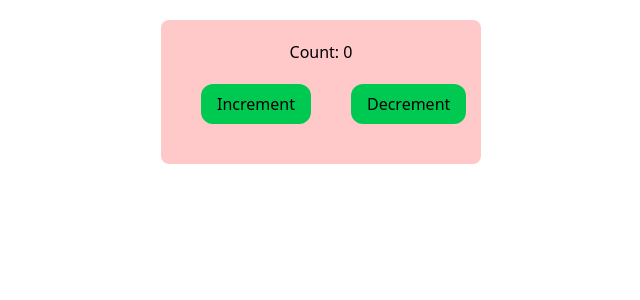
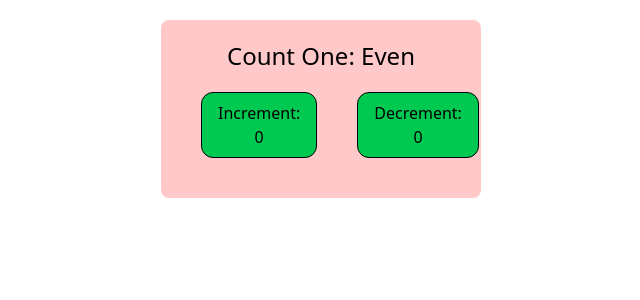
Before and after one commit to thezuraiz/my-react-learning, a React (Vite) app: page / in a window 1280 px wide. Shown: the top 300 px of the page, without its empty margins (319-959 px from the left). Built offline with nearby package versions, Linux system fonts and the light colour scheme.

Commit message:
Learn Use Memo

```diff
--- /dev/null
+++ b/src/hooks/useMemoHook.jsx
@@ -0,0 +1,41 @@
+import { useMemo, useState } from "react";
+
+const UseMemoHook = () => {
+  const [counterOne, setCounterOne] = useState(0);
+  const [counterTwo, setCounterTwo] = useState(0);
+  function increment() {
+    setCounterOne((prev) => prev + 1);
+  }
+
+  function decrement() {
+    setCounterTwo((e) => e - 1);
+  }
+
+  let isEven = useMemo(() => {
+    for (let i = 0; i < 900000000; i++) {}
+    return counterOne % 2 == 0;
+  }, [counterOne]);
+  return (
+    <div className="w-1/4 mx-auto bg-red-200 m-5 p-5 rounded-lg">
+      <h3 className="font-medium text-center text-2xl">
+        Count One: {isEven ? "Even" : "Odd"}{" "}
+      </h3>
+      <div className="flex justify-between items-center">
+        <button
+          className="px-4 py-2 rounded-xl bg-green-500 m-5 cursor-pointer border "
+          onClick={increment}
+        >
+          Increment: {counterOne}
+        </button>
+        <button
+          className="px-4 py-2 rounded-xl bg-green-500 m-5 cursor-pointer border "
+          onClick={decrement}
+        >
+          Decrement: {counterTwo}
+        </button>
+      </div>
+    </div>
+  );
+};
+
+export default UseMemoHook;
--- a/src/main.jsx
+++ b/src/main.jsx
@@ -5,12 +5,14 @@ import "./index.css";
 import { BrowserRouter } from "react-router-dom";
 // import UseEffectComponent from "./props/useEffect";
 // import UseContextHook from "./hooks/useContext";
-import UseReducerHook from "./hooks/useReducer";
+// import UseReducerHook from "./hooks/useReducer";
+import UseMemoHook from "./hooks/useMemoHook";
 
 createRoot(document.getElementById("root")).render(
   <StrictMode>
     <BrowserRouter>
-      <UseReducerHook />
+      <UseMemoHook />
+      {/* <UseReducerHook /> */}
       {/* <UseContextHook /> */}
       {/* <UseEffectComponent /> */}
       {/* <App />useEffectComponent*/}
```
